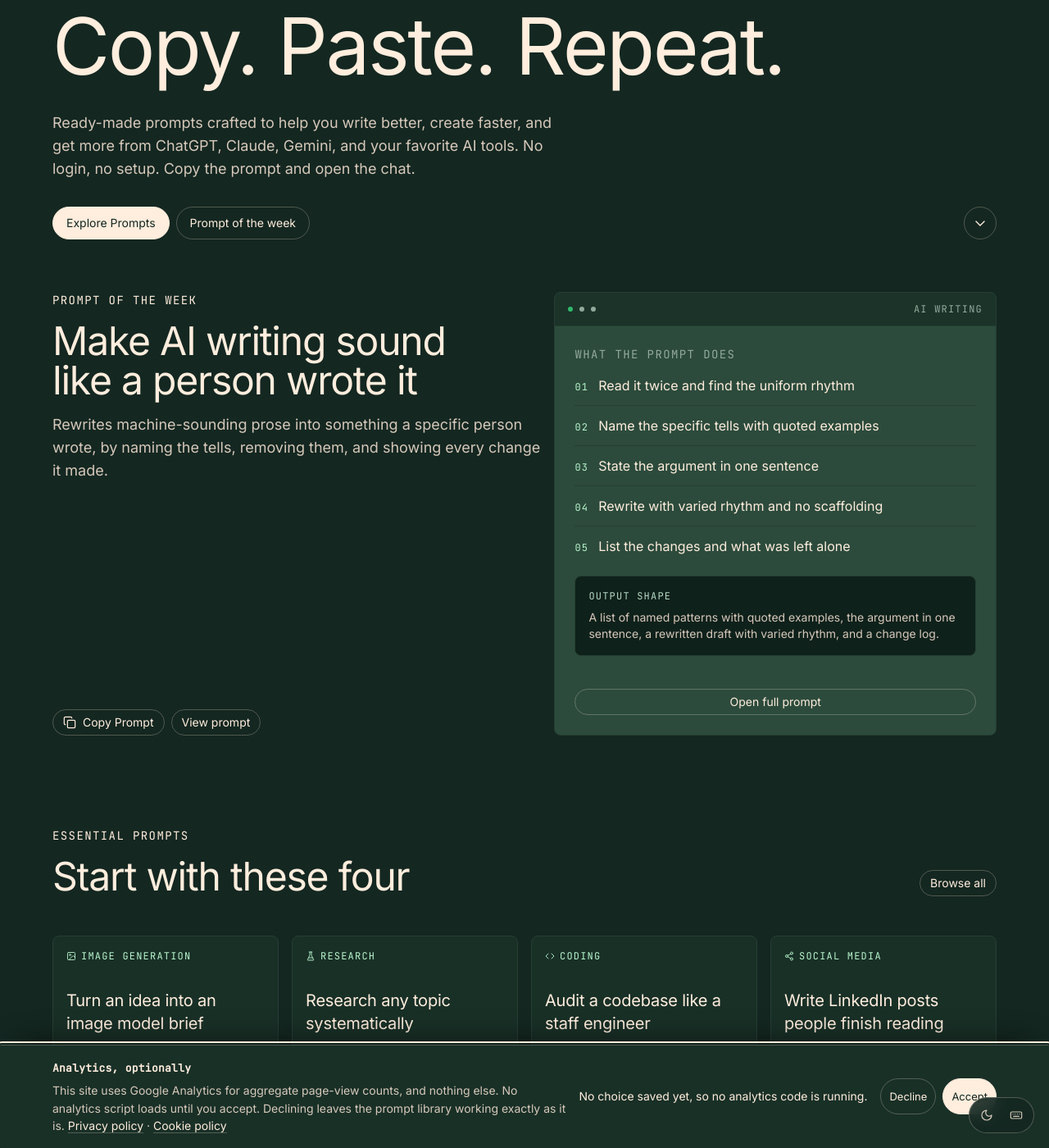
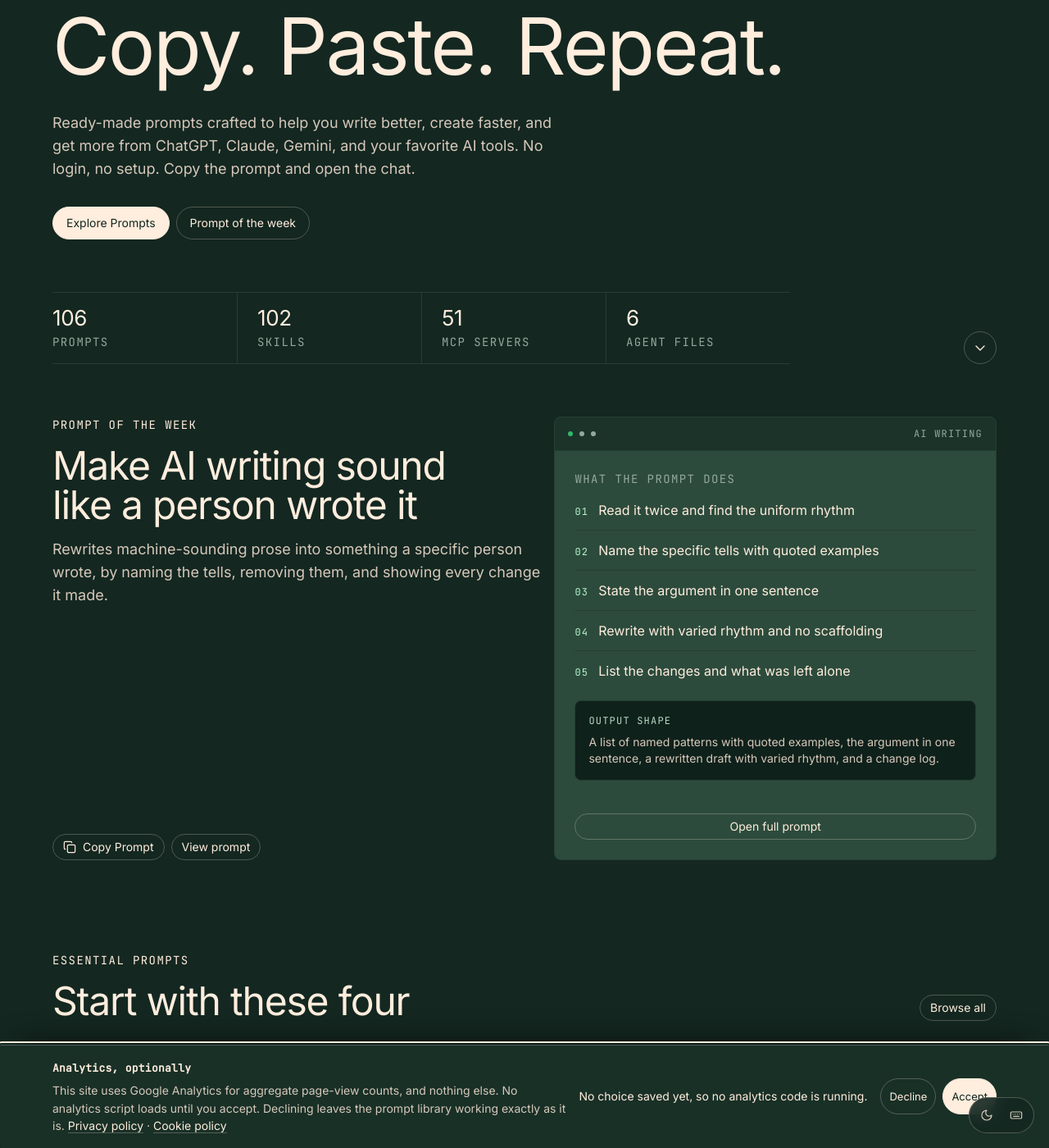
Before and after one commit to f9xr/yoprompts, a Jekyll site: the page built from index.html, in a window 1280 px wide and 1400 px high, scrolled down 353 px. Shown: the whole window at 82% size. Built offline with Jekyll 4.4.1, drawn with Linux system fonts in a browser that asks for light colours; comment, search, counter and statistics services are not loaded; some of the changed text lies outside the part shown.

Commit message:
Make the homepage show the whole site
The hero sold prompts while skills, MCP servers and agent files sat thousands of
words down, and agent files were missing from the page entirely. A four-library
rail states the site's shape before the first scroll, each collection section
now carries its count, and the agent files section gives the newest collection a
front door with cards that match the other directories.

🤖 Generated with Codebuff
Co-Authored-By: Codebuff <noreply@codebuff.com>

```diff
--- a/assets/css/main.css
+++ b/assets/css/main.css
@@ -872,6 +872,63 @@ hr {
   height: 16px;
 }
 
+/* The four libraries. Same hairline grid as .skills-stats, but every cell is a
+   link, so the hero states the shape of the site instead of one slogan. */
+.hero-libraries {
+  display: grid;
+  grid-template-columns: repeat(4, minmax(0, 1fr));
+  margin-top: var(--spacing-4xl);
+  border-top: 1px solid var(--hairline);
+  border-bottom: 1px solid var(--hairline);
+}
+
+.hero-library {
+  display: flex;
+  flex-direction: column;
+  gap: var(--spacing-xs);
+  padding: var(--spacing-lg) var(--spacing-xl) var(--spacing-lg) 0;
+  color: inherit;
+  text-decoration: none;
+  transition: background var(--dur) var(--ease);
+}
+
+.hero-library + .hero-library {
+  padding-left: var(--spacing-xl);
+  border-left: 1px solid var(--hairline);
+}
+
+.hero-library__n {
+  font: 400 26px / 30px var(--font-sans);
+  letter-spacing: -0.4px;
+  color: var(--ink);
+  transition: color var(--dur) var(--ease);
+}
+
+.hero-library:hover .hero-library__n,
+.hero-library:focus-visible .hero-library__n {
+  color: var(--accent-sunset);
+}
+
+@media (max-width: 720px) {
+  .hero-libraries {
+    grid-template-columns: repeat(2, minmax(0, 1fr));
+  }
+
+  .hero-library {
+    padding-right: var(--spacing-lg);
+  }
+
+  .hero-library:nth-child(3) {
+    padding-left: 0;
+    border-left: 0;
+    border-top: 1px solid var(--hairline);
+  }
+
+  .hero-library:nth-child(4) {
+    border-top: 1px solid var(--hairline);
+  }
+}
+
 
 /* 10  Featured prompt (split card) ====================================== */
 
--- a/index.html
+++ b/index.html
@@ -91,6 +91,30 @@ seo:
         <a class="button button--primary button--lg" href="{{ '/prompts/' | relative_url }}">Explore Prompts</a>
         <a class="button button--lg" href="#prompt-of-the-week">Prompt of the week</a>
       </div>
+
+      {%- comment -%}
+        The site is four libraries, not one. The hero said "prompts" and the
+        other three only appeared 3,000 words down the page, so the rail states
+        the whole shape of the site before the first scroll.
+      {%- endcomment -%}
+      <nav class="hero-libraries" aria-label="The four libraries">
+        <a class="hero-library" href="{{ '/prompts/' | relative_url }}">
+          <span class="hero-library__n">{{ site.prompts | size }}</span>
+          <span class="hero-library__label eyebrow-mono eyebrow-mono--muted">Prompts</span>
+        </a>
+        <a class="hero-library" href="{{ '/ai-agent-skills/' | relative_url }}">
+          <span class="hero-library__n">{{ site.skills | size }}</span>
+          <span class="hero-library__label eyebrow-mono eyebrow-mono--muted">Skills</span>
+        </a>
+        <a class="hero-library" href="{{ '/mcp-server-index/' | relative_url }}">
+          <span class="hero-library__n">{{ site.mcp_servers | size }}</span>
+          <span class="hero-library__label eyebrow-mono eyebrow-mono--muted">MCP servers</span>
+        </a>
+        <a class="hero-library" href="{{ '/agent-files/' | relative_url }}">
+          <span class="hero-library__n">{{ site.agent_files | size }}</span>
+          <span class="hero-library__label eyebrow-mono eyebrow-mono--muted">Agent files</span>
+        </a>
+      </nav>
     </div>
 
     <a class="icon-button scroll-cue" href="#prompt-of-the-week" aria-label="Scroll to the prompt of the week">
@@ -427,10 +451,11 @@ seo:
   <div class="container">
     <div class="section-head">
       <div class="section-head__text">
-        <p class="eyebrow-mono">AI Agent Skills</p>
+        <p class="eyebrow-mono">AI Agent Skills · {{ site.skills | size }}</p>
         <h2 class="display-md section-head__title" id="skills-home-title">Extend agents with specialized capabilities</h2>
         <p class="body-lg section-head__lede">
-          Ready-made SKILL.md files for Claude Code, Codex, Gemini CLI, Cursor, and more. Install with one command.
+          SKILL.md files that install with one command and work in Claude Code,
+          Codex, Gemini CLI, and Cursor.
         </p>
       </div>
       <a class="button" href="{{ '/ai-agent-skills/' | relative_url }}">Browse all skills</a>
@@ -455,10 +480,11 @@ seo:
   <div class="container">
     <div class="section-head">
       <div class="section-head__text">
-        <p class="eyebrow-mono">MCP Servers</p>
+        <p class="eyebrow-mono">MCP Servers · {{ site.mcp_servers | size }}</p>
         <h2 class="display-md section-head__title" id="mcp-home-title">Connect agents to tools and data</h2>
         <p class="body-lg section-head__lede">
-          Curated Model Context Protocol servers to extend your AI agents with powerful integrations.
+          Official and community Model Context Protocol servers, each with the
+          config block your agent needs and the licence it ships under.
         </p>
       </div>
       <a class="button" href="{{ '/mcp-server-index/' | relative_url }}">Browse all MCP servers</a>
@@ -475,8 +501,36 @@ seo:
   </div>
 </section>
 
-<!-- 10  Ask AI Agents ================================================== -->
+<!-- 10  Agent files ==================================================== -->
+{%- if site.agent_files.size > 0 -%}
+<section class="band band--tight" aria-labelledby="agent-files-home-title">
+  <div class="container">
+    <div class="section-head">
+      <div class="section-head__text">
+        <p class="eyebrow-mono">Agent Files · {{ site.agent_files | size }}</p>
+        <h2 class="display-md section-head__title" id="agent-files-home-title">Tell the agent how the work is done</h2>
+        <p class="body-lg section-head__lede">
+          AGENTS.md sets the commands, conventions and boundaries for a
+          repository. DESIGN.md sets the look, as tokens plus the reasoning
+          behind them. Both are copied from projects that publish their own.
+        </p>
+      </div>
+      <a class="button" href="{{ '/agent-files/' | relative_url }}">Browse all agent files</a>
+    </div>
+
+    {%- assign agent_files_home = site.agent_files | sort: "title" -%}
+    <div class="grid grid-3">
+      {%- for file in agent_files_home limit: 3 -%}
+        {%- assign delay_class = "reveal--" | append: forloop.index -%}
+        {% include agent-file-card.html item=file heading_tag="h3" delay=delay_class %}
+      {%- endfor -%}
+    </div>
+  </div>
+</section>
+{%- endif -%}
+
+<!-- 11  Ask AI Agents ================================================== -->
 {% include ask-ai-agents.html %}
 
-<!-- 11  Latest prompts & archive engine ================================ -->
+<!-- 12  Latest prompts & archive engine ================================ -->
 {% include archive.html limit=12 more_href="/prompts/" %}
```
